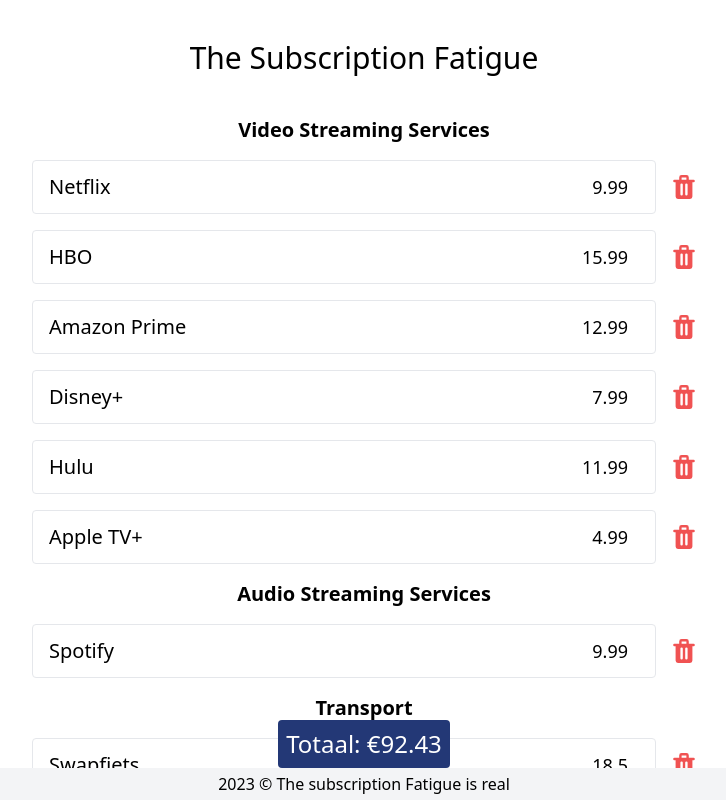
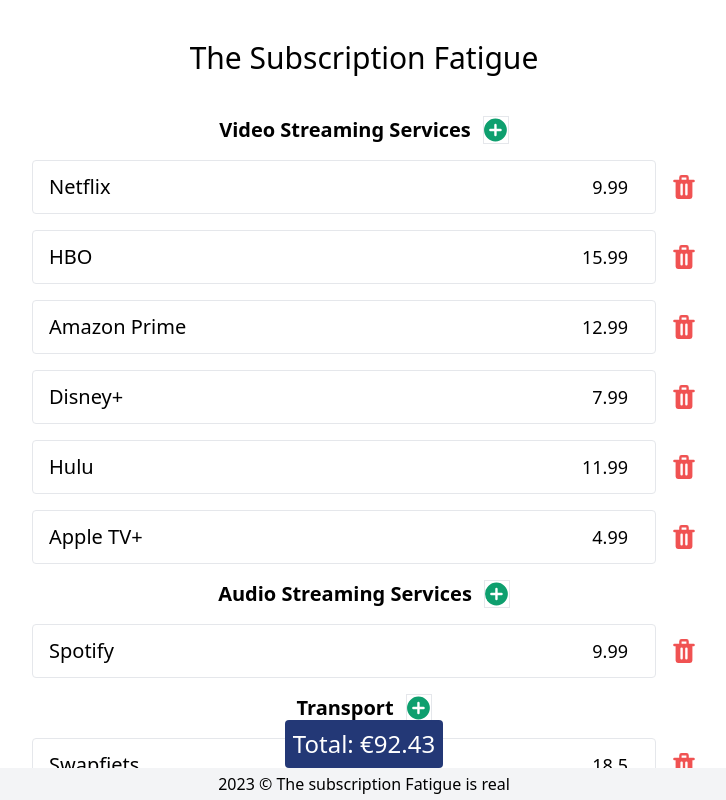
Before and after one commit to jwnelen/subscription-fatigue, a Next.js app: page / in a window 1280 px wide. Shown: the top 800 px of the page, without its empty margins (276-1002 px from the left). Built offline with nearby package versions, Linux system fonts and the light colour scheme.

Commit message:
adding per category

```diff
--- a/components/totalDisplay.jsx
+++ b/components/totalDisplay.jsx
@@ -2,7 +2,7 @@
   return (
     <div className="fixed w-full bottom-8 text-center ">
       <p className="text-2xl p-2 text-white bg-blue-900 w-max mx-auto rounded ">
-        Totaal: &euro;{total.toFixed(2)}
+        Total: &euro;{total.toFixed(2)}
       </p>
     </div>
   );
--- a/pages/index.js
+++ b/pages/index.js
@@ -18,13 +18,23 @@
     return acc + (isNaN(subscription.std_price) ? 0 : subscription.std_price);
   }, 0);
 
-  const add = () => {
-    // setTheArray(oldArray => [...oldArray, newElement]);
-
+  const addCategory = () => {
     setData((d) => [
       ...d,
       {
         category: "New category",
+        name: "New subscription",
+        std_price: 0,
+        id: uuidv4(),
+      },
+    ]);
+  };
+
+  const addSubscription = (cat) => {
+    setData((d) => [
+      ...d,
+      {
+        category: cat,
         name: "New subscription",
         std_price: 0,
         id: uuidv4(),
@@ -46,7 +56,20 @@
           {uniqueCategories.map((category, index) => {
             return (
               <div key={`s-${index}`}>
-                <h1 className="text-xl font-bold text-center">{category}</h1>
+                <div className="flex flex-row gap-3 justify-center">
+                  <h1 className="text-xl font-bold text-center">{category}</h1>
+                  <Button onClickCapture={(e) => addSubscription(category)}>
+                    <svg
+                      className="w-6 h-6 text-green-500 dark:text-white"
+                      aria-hidden="true"
+                      xmlns="http://www.w3.org/2000/svg"
+                      fill="currentColor"
+                      viewBox="0 0 20 20"
+                    >
+                      <path d="M9.546.5a9.5 9.5 0 1 0 9.5 9.5 9.51 9.51 0 0 0-9.5-9.5ZM13.788 11h-3.242v3.242a1 1 0 1 1-2 0V11H5.304a1 1 0 0 1 0-2h3.242V5.758a1 1 0 0 1 2 0V9h3.242a1 1 0 1 1 0 2Z" />
+                    </svg>
+                  </Button>
+                </div>
                 <div>
                   {data
                     .filter((x) => x.category === category)
@@ -83,7 +106,7 @@
           <div className="mt-20 mb-32 flex justify-center">
             <Button
               className="text-xl p-2 bg-blue-500 rounded"
-              onClick={() => add()}
+              onClick={() => addCategory()}
             >
               Add new subscription
             </Button>
```
